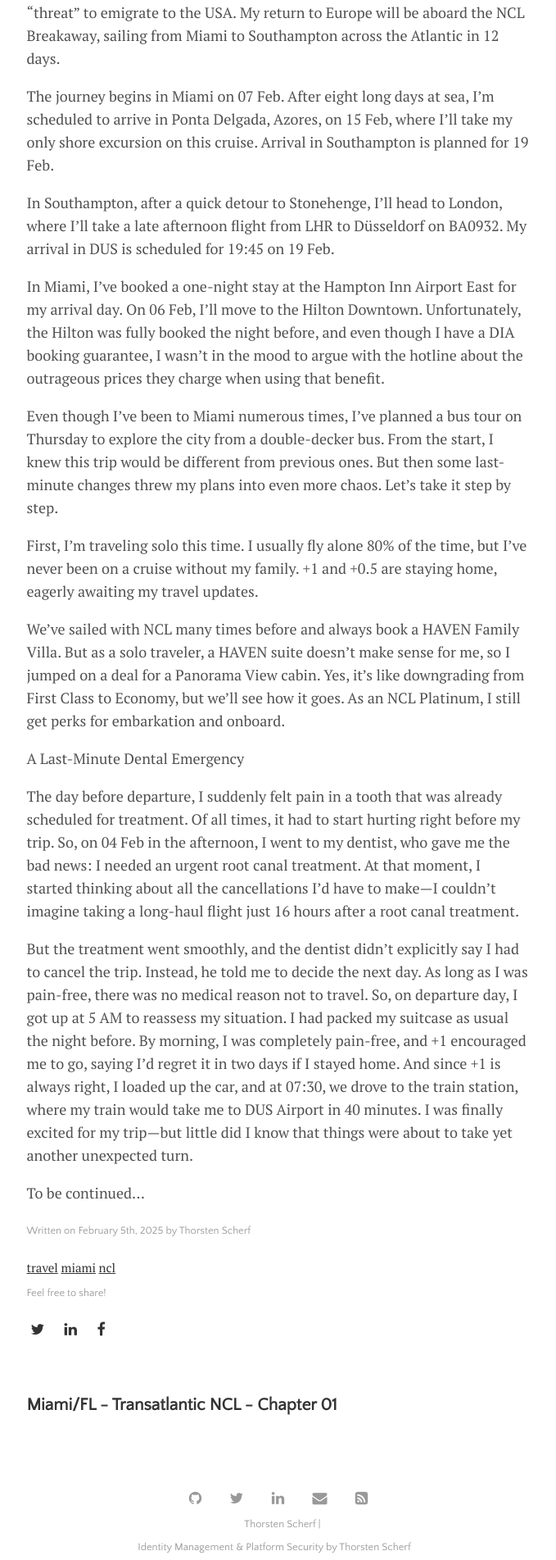
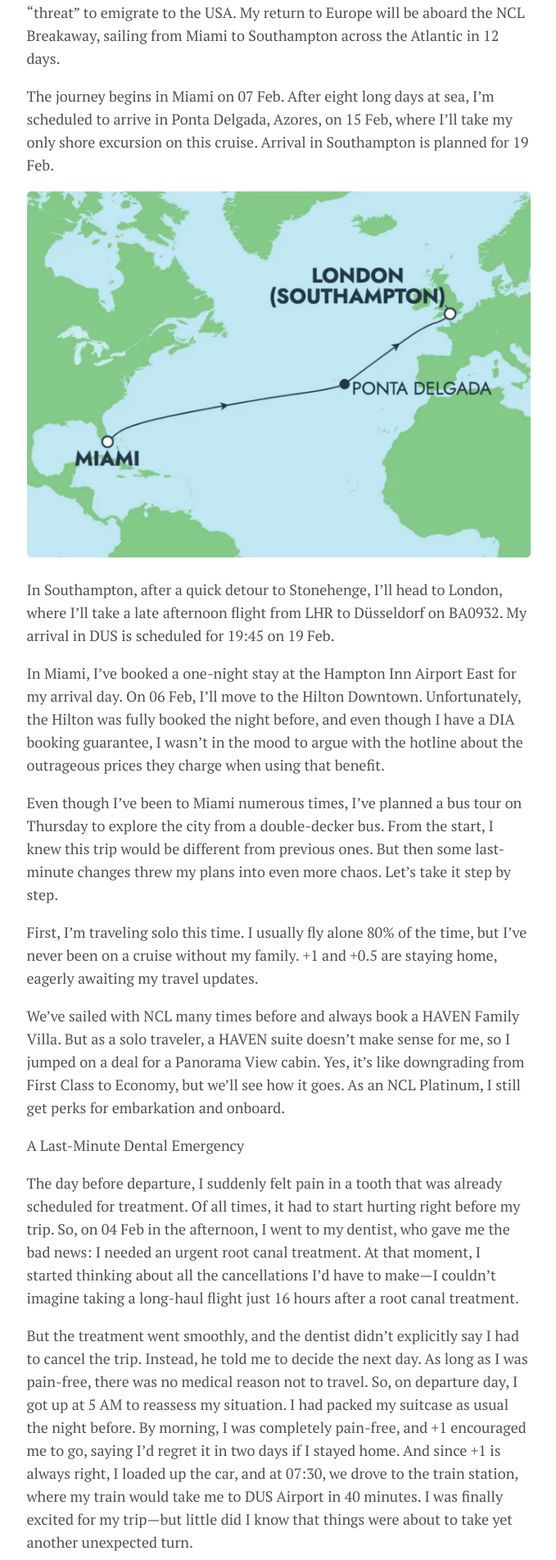
Before and after one commit to tscherf/tscherf.github.io, a Jekyll site: the page built from travel/_posts/2025-02-05-miami-chapter00.md, in a window 1280 px wide. Shown: the part 498-2401 px from the top of the page at 82% size, without its empty margins (300-979 px from the left). Built offline with Jekyll 4.4.1, drawn with Linux system fonts in a browser that asks for light colours.

Commit message:
Miami: add chapter00 pics

```diff
--- a/travel/_posts/2025-02-05-miami-chapter00.md
+++ b/travel/_posts/2025-02-05-miami-chapter00.md
@@ -22,6 +22,8 @@ sailing from Miami to Southampton across the Atlantic in 12 days.
 The journey begins in Miami on 07 Feb. After eight long days at sea, I’m
 scheduled to arrive in Ponta Delgada, Azores, on 15 Feb, where I'll take my only
 shore excursion on this cruise. Arrival in Southampton is planned for 19 Feb.
+
+![Transatlantic route from Miami to Southampton](/assets/images/2025-02/route.png)
 
 In Southampton, after a quick detour to Stonehenge, I'll head to London, where
 I’ll take a late afternoon flight from LHR to Düsseldorf on BA0932. My arrival
```
